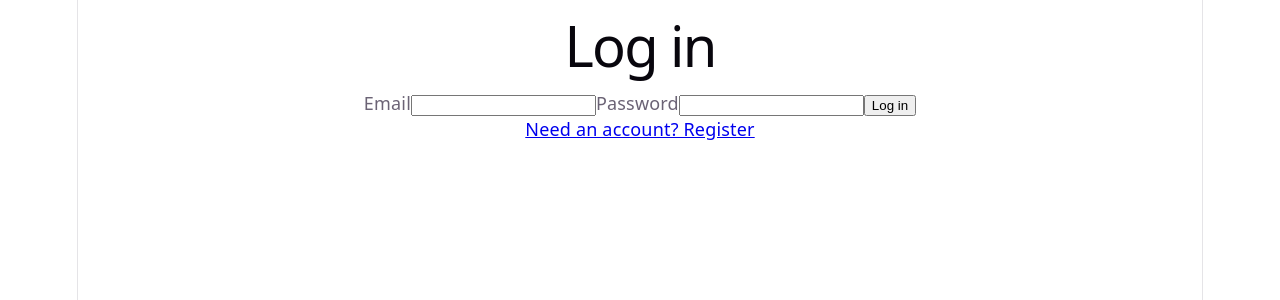
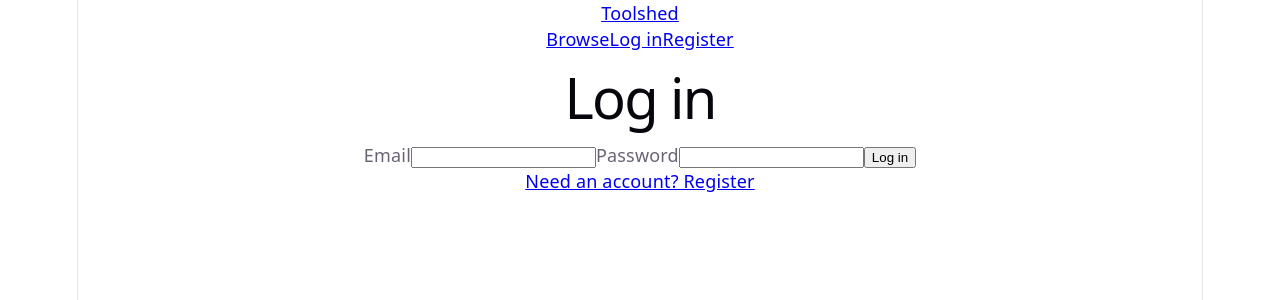
Before and after one commit to NyishaMarie/Capstone_2DoorsDown, a React (Vite) app in the folder client/: page /login in a window 1280 px wide. Shown: the top 300 px of the page. Built offline with nearby package versions, Linux system fonts and the light colour scheme.

Commit message:
N-10: navbar changes depending on whether you're logged in, and layout wraps every page with it plus the outlet

```diff
--- a/client/src/layout/Layout.jsx
+++ b/client/src/layout/Layout.jsx
@@ -1,5 +1,16 @@
-import { Outlet } from 'react-router-dom';
+// the frame every page sits inside. Navbar on top, the page itself underneath
+
+import {Outlet} from 'react-router-dom';
+import Navbar from './Navbar.jsx';
 
 export default function Layout() {
-  return <Outlet />;
+  return (
+    <>
+      <Navbar />
+      <main>
+        {/* Outlet is the hole. React Router drops whichever page matched the URL in here */}
+        <Outlet />
+      </main>
+    </>
+  );
 }
--- a/client/src/layout/Navbar.jsx
+++ b/client/src/layout/Navbar.jsx
@@ -0,0 +1,40 @@
+// the nav bar, it changes depending on whether someone is logged in
+
+import { NavLink } from "react-router-dom";
+import { useAuth } from "../auth/AuthContext.jsx";
+
+export default function Navbar() {
+  // token tells us logged in or not, user is for the greeting, logout clears both
+  const { token, user, logout } = useAuth();
+
+  return (
+    <header>
+      <NavLink to="/">Toolshed</NavLink>
+
+      <nav>
+        {/* everyone sees this one */}
+        <NavLink to="/browse">Browse</NavLink>
+
+        {/* token exists means logged in, so show the member links */}
+        {token ? (
+          <>
+            <NavLink to="/my-toolshed">My Toolshed</NavLink>
+            <NavLink to="/my-borrows">My Borrows</NavLink>
+            <NavLink to="/account">Account</NavLink>
+
+            {/* user comes from the /auth/me network, so it shows up a moment after the token */}
+            {user && <span>Hi, {user.full_name}</span>}
+
+            {/* a button not a link, because it doesn't go anywhere */}
+            <button onClick={logout}>Log out</button>
+          </>
+        ) : (
+          <>
+            <NavLink to="/login">Log in</NavLink>
+            <NavLink to="/register">Register</NavLink>
+          </>
+        )}
+      </nav>
+    </header>
+  );
+}
```
